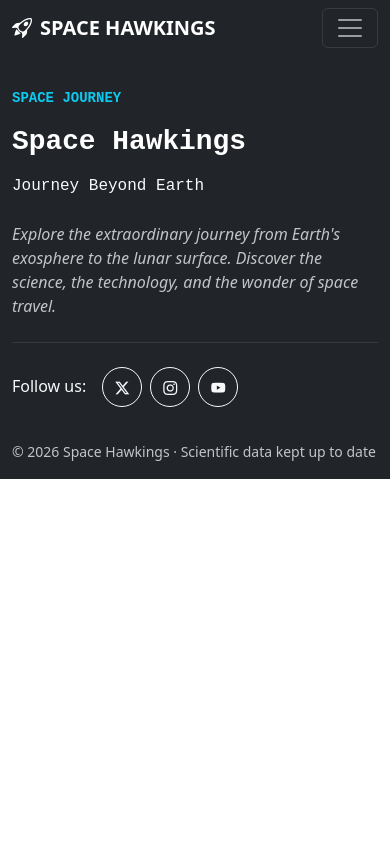
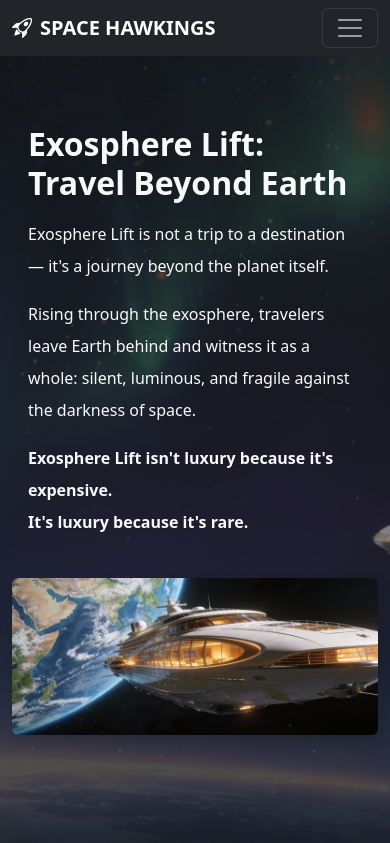
Before and after one commit to davidccgh/SpaceTravelDAMAEquipoDavidSaul, an Angular app: page /stages in a window 390 px wide. Shown: the top 843 px of the page. Built offline with nearby package versions, Linux system fonts and the light colour scheme.

Commit message:
componente stages creado

```diff
--- a/src/app/components/stages/stages.css
+++ b/src/app/components/stages/stages.css
@@ -0,0 +1,46 @@
+/* Estilos base para todas las secciones de fondo */
+section {
+  background-size: cover;
+  background-position: center;
+  background-attachment: fixed; /* Efecto Parallax */
+  background-repeat: no-repeat;
+  width: 100%;
+}
+
+/* Imágenes de fondo específicas usando la ruta desde public */
+#exosphere {
+  background-image: url('/img/exosfera.png');
+}
+
+#orbital {
+  background-image: url('/img/nova.png');
+}
+
+#lunar {
+  background-image: url('/img/luna.png');
+}
+
+/* Ajustes de las imágenes decorativas */
+.main-img {
+  max-height: 450px;
+  width: 100%;
+  object-fit: cover;
+}
+
+/* Contenedor general */
+.stages-container {
+  background-color: #212529; /* Color de respaldo oscuro */
+}
+
+/* Optimización para móviles */
+@media (max-width: 991.98px) {
+  section {
+    background-attachment: scroll; /* El efecto fixed falla en muchos móviles */
+    padding-top: 2rem;
+    padding-bottom: 2rem;
+  }
+
+  .main-img {
+    max-height: 300px;
+  }
+}
--- a/src/app/components/stages/stages.html
+++ b/src/app/components/stages/stages.html
@@ -1 +1,88 @@
-<p>stages works!</p>
+<div class="stages-container">
+
+  <section id="exosphere" class="min-vh-100 d-flex align-items-center position-relative pt-5">
+    <div class="position-absolute top-0 start-0 w-100 h-100 bg-dark bg-opacity-50"></div>
+
+    <div class="container position-relative py-5" style="z-index: 2;">
+      <div class="row align-items-center g-4 g-md-5">
+        <div class="col-lg-7">
+          <div class="px-3 px-md-4 pe-lg-4 text-light text-start">
+            <h1 class="display-4 fw-bold mb-3 mb-md-4 fade-in-title">
+              Exosphere Lift: Travel Beyond Earth
+            </h1>
+            <p class="lead fs-5 mb-3 mb-md-4 lh-lg">
+              Exosphere Lift is not a trip to a destination — it's a journey beyond the planet itself.
+            </p>
+            <p class="fs-6 mb-3 mb-md-4 lh-lg">
+              Rising through the exosphere, travelers leave Earth behind and witness it as a whole:
+              silent, luminous, and fragile against the darkness of space.
+            </p>
+            <p class="fs-6 fw-semibold mb-3 mb-md-4 lh-lg">
+              Exosphere Lift isn't luxury because it's expensive.<br>
+              It's luxury because it's rare.
+            </p>
+          </div>
+        </div>
+        <div class="col-lg-5">
+          <div class="text-center">
+            <img src="/img/orbital_cruise.png" alt="Orbital Cruise" class="img-fluid rounded shadow main-img">
+          </div>
+        </div>
+      </div>
+    </div>
+  </section>
+
+  <section id="orbital" class="min-vh-100 d-flex align-items-center position-relative">
+    <div class="position-absolute top-0 start-0 w-100 h-100 bg-dark bg-opacity-50"></div>
+
+    <div class="container position-relative py-5" style="z-index: 2;">
+      <div class="row align-items-center g-4 g-md-5">
+        <div class="col-lg-5 order-lg-1">
+          <div class="text-center">
+            <img src="/img/exosfera.png" alt="Exosphere" class="img-fluid rounded shadow main-img">
+          </div>
+        </div>
+        <div class="col-lg-7 order-lg-2">
+          <div class="px-3 px-md-4 ps-lg-4 text-light text-start">
+            <h2 class="display-5 fw-bold mb-3 mb-md-4 fade-in-title">Stage Two — Reflection</h2>
+            <p class="fs-6 mb-3 mb-md-4 lh-lg">
+              Orbital Cruise represents a new era of ultra-premium tourism—a journey not bound by Earth's
+              surface but by the silent pathways of space itself.
+            </p>
+            <p class="fs-6 mb-0 lh-lg">
+              The vessel itself is a masterpiece of sleek engineering and refined comfort. Panoramic
+              observation decks frame the cosmos.
+            </p>
+          </div>
+        </div>
+      </div>
+    </div>
+  </section>
+
+  <section id="lunar" class="min-vh-100 d-flex align-items-center position-relative">
+    <div class="position-absolute top-0 start-0 w-100 h-100 bg-dark bg-opacity-50"></div>
+
+    <div class="container position-relative py-5" style="z-index: 2;">
+      <div class="row align-items-center g-4 g-md-5">
+        <div class="col-lg-7">
+          <div class="px-3 px-md-4 pe-lg-4 text-light text-start">
+            <h2 class="display-5 fw-bold mb-3 mb-md-4 fade-in-title">Stage Three — Understanding</h2>
+            <p class="lead fs-5 mb-3 mb-md-4 lh-lg">
+              Lunar Arrival: Your Journey Beyond Earth
+            </p>
+            <p class="fs-6 mb-3 mb-md-4 lh-lg">
+              Landing on the Moon is unlike any other experience. Explore craters, glide across ancient
+              plains, and feel the thrill of low gravity with every step.
+            </p>
+          </div>
+        </div>
+        <div class="col-lg-5">
+          <div class="text-center">
+            <img src="/img/lunar_arrival.png" alt="Lunar Arrival" class="img-fluid rounded shadow main-img">
+          </div>
+        </div>
+      </div>
+    </div>
+  </section>
+
+</div>
--- a/src/app/components/stages/stages.ts
+++ b/src/app/components/stages/stages.ts
@@ -2,8 +2,11 @@ import { Component } from '@angular/core';
 
 @Component({
   selector: 'app-stages',
+  standalone: true,
   imports: [],
   templateUrl: './stages.html',
   styleUrl: './stages.css',
 })
-export class Stages {}
+export class Stages {
+  // No se requiere lógica adicional por ahora
+}
```
